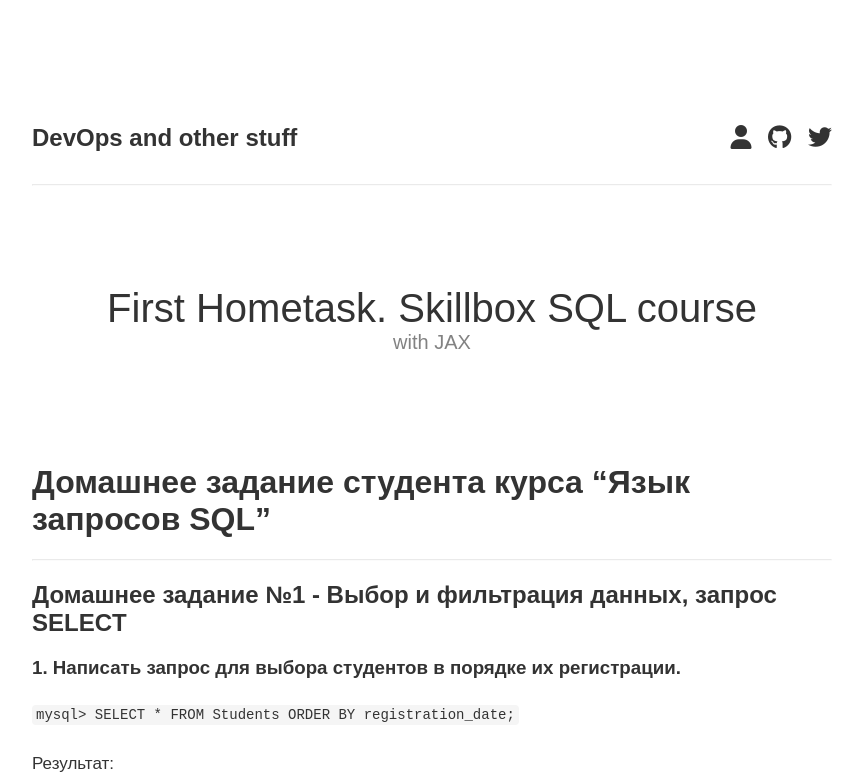
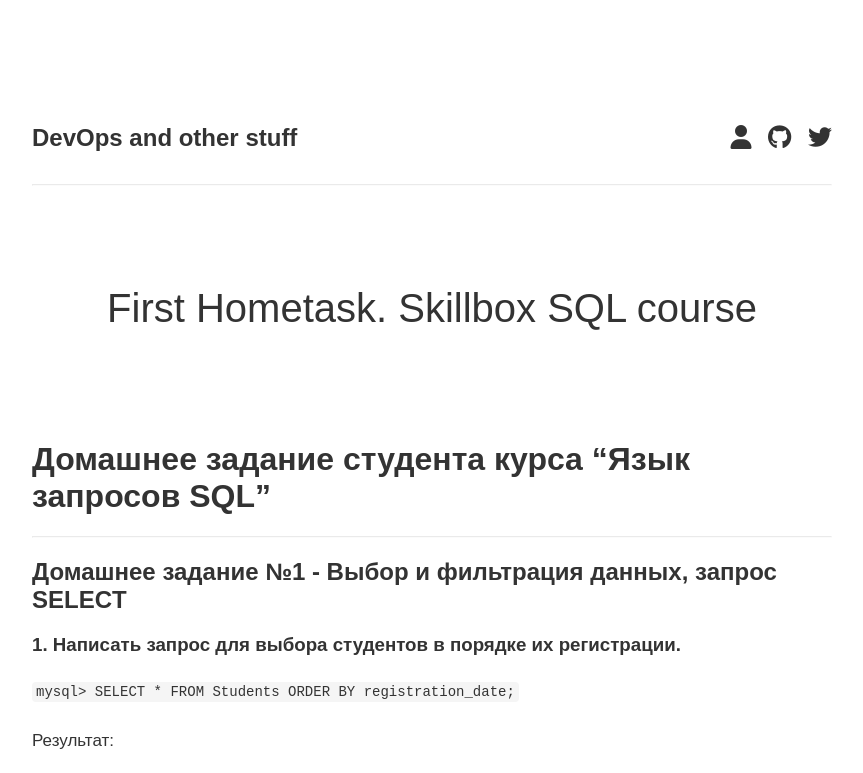
Before and after one commit to sibwyl-batrep/sibwyl-batrep.github.io, a Jekyll site: the page built from _posts/2021-12-31-first-hometask.md, in a window 1280 px wide and 900 px high, cut to the strip 0-773 px from the top of the window. Shown: the whole strip, without its empty margins (208-1071 px from the left). Built offline with Jekyll 4.4.1, drawn with Linux system fonts in a browser that asks for light colours; nearby versions of some CDN libraries; some web fonts are replaced.

Commit message:
Updating the first post

```diff
--- a/_posts/2021-12-31-first-hometask.md
+++ b/_posts/2021-12-31-first-hometask.md
@@ -4,7 +4,6 @@ date: 2021-12-31T22:00:00.000+00:00
 categories:
 - programming
 layout: post
-subtitle: with JAX
 
 ---
 
```
Also changed, not shown: 1 other file.
